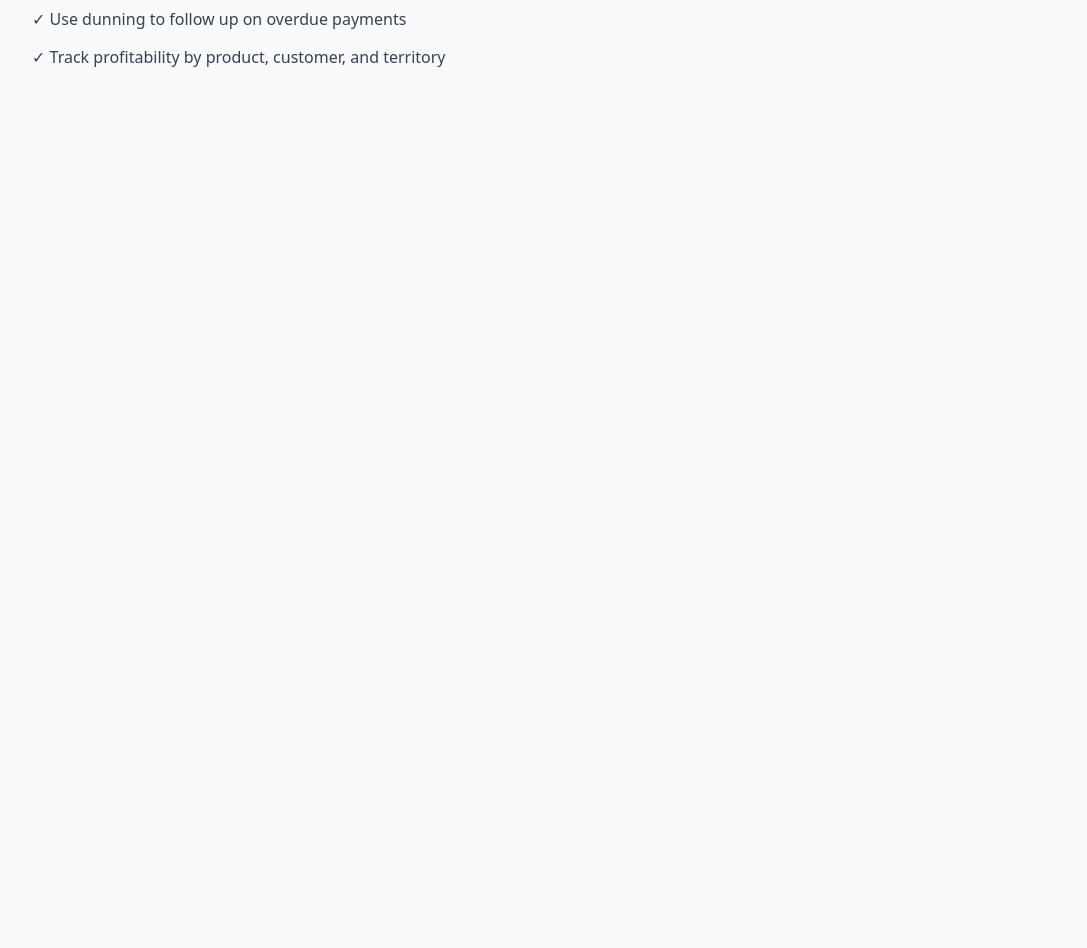
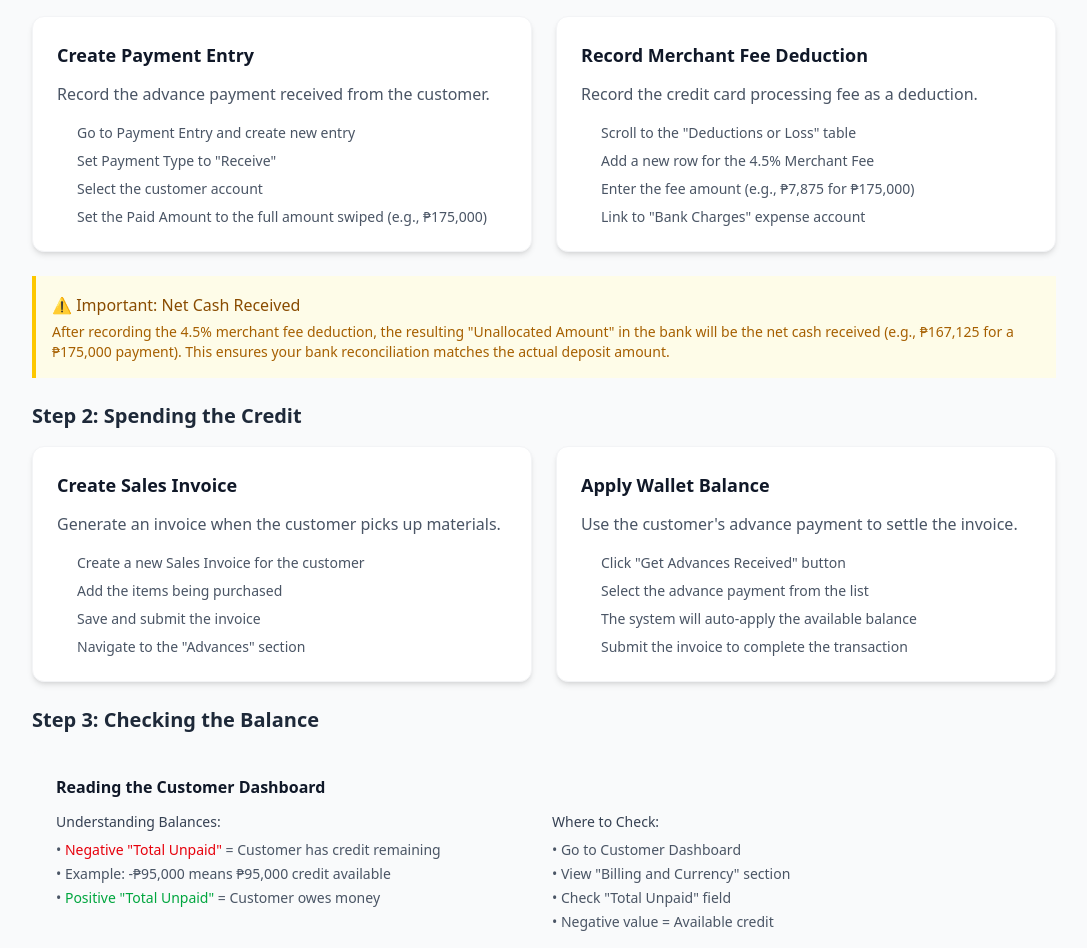
Before and after one commit to Shan060603/erpnext_guide, a Next.js app: page /accounting in a window 1280 px wide. Shown: the part 8424-9372 px from the top of the page, without its empty margins (96-1183 px from the left). Before the commit the page ends 8558 px from the top, so only its background shows below. Built offline with nearby package versions, Linux system fonts and the light colour scheme.

Commit message:
docs: add customer wallet docs to accounting and selling

```diff
--- a/app/accounting/page.tsx
+++ b/app/accounting/page.tsx
@@ -533,6 +533,102 @@ export default function AccountingPage() {
         </div>
       </Section>
 
+      <Section title="Customer Wallet (Advance Payments)">
+        <p className="mb-4">
+          The Customer Wallet feature allows you to manage advance payments and store credit for customers.
+          This is useful when customers pay upfront and use their balance over time for multiple purchases.
+        </p>
+
+        <div className="bg-green-50 border-l-4 border-green-400 p-4 mb-6">
+          <p className="text-green-800 font-medium">💡 Customer Wallet Overview</p>
+          <p className="text-green-700 text-sm mt-1">
+            When a customer pays a large amount upfront (e.g., ₱175,000), you can treat this as "Store Credit"
+            that they can spend down over time. The system tracks their balance and allows you to apply it to future invoices.
+          </p>
+        </div>
+
+        <h3 className="text-xl font-semibold text-gray-800 mb-4">Step 1: Recording the Deposit</h3>
+        <div className="grid grid-cols-1 md:grid-cols-2 gap-6 mb-6">
+          <StepCard
+            title="Create Payment Entry"
+            description="Record the advance payment received from the customer."
+            bullets={[
+              'Go to Payment Entry and create new entry',
+              'Set Payment Type to "Receive"',
+              'Select the customer account',
+              'Set the Paid Amount to the full amount swiped (e.g., ₱175,000)',
+            ]}
+          />
+          <StepCard
+            title="Record Merchant Fee Deduction"
+            description="Record the credit card processing fee as a deduction."
+            bullets={[
+              'Scroll to the "Deductions or Loss" table',
+              'Add a new row for the 4.5% Merchant Fee',
+              'Enter the fee amount (e.g., ₱7,875 for ₱175,000)',
+              'Link to "Bank Charges" expense account',
+            ]}
+          />
+        </div>
+
+        <div className="bg-yellow-50 border-l-4 border-yellow-400 p-4 mb-6">
+          <p className="text-yellow-800 font-medium">⚠️ Important: Net Cash Received</p>
+          <p className="text-yellow-700 text-sm mt-1">
+            After recording the 4.5% merchant fee deduction, the resulting "Unallocated Amount" in the bank
+            will be the net cash received (e.g., ₱167,125 for a ₱175,000 payment). This ensures your bank
+            reconciliation matches the actual deposit amount.
+          </p>
+        </div>
+
+        <h3 className="text-xl font-semibold text-gray-800 mb-4">Step 2: Spending the Credit</h3>
+        <div className="grid grid-cols-1 md:grid-cols-2 gap-6 mb-6">
+          <StepCard
+            title="Create Sales Invoice"
+            description="Generate an invoice when the customer picks up materials."
+            bullets={[
+              'Create a new Sales Invoice for the customer',
+              'Add the items being purchased',
+              'Save and submit the invoice',
+              'Navigate to the "Advances" section',
+            ]}
+          />
+          <StepCard
+            title="Apply Wallet Balance"
+            description="Use the customer's advance payment to settle the invoice."
+            bullets={[
+              'Click "Get Advances Received" button',
+              'Select the advance payment from the list',
+              'The system will auto-apply the available balance',
+              'Submit the invoice to complete the transaction',
+            ]}
+          />
+        </div>
+
+        <h3 className="text-xl font-semibold text-gray-800 mb-4">Step 3: Checking the Balance</h3>
+        <div className="bg-gray-50 p-6 rounded-lg">
+          <h4 className="font-semibold text-gray-900 mb-3">Reading the Customer Dashboard</h4>
+          <div className="grid grid-cols-1 md:grid-cols-2 gap-4">
+            <div>
+              <p className="text-sm font-medium text-gray-700 mb-2">Understanding Balances:</p>
+              <ul className="text-sm text-gray-600 space-y-1">
+                <li>• <span className="text-red-600 font-medium">Negative "Total Unpaid"</span> = Customer has credit remaining</li>
+                <li>• Example: -₱95,000 means ₱95,000 credit available</li>
+                <li>• <span className="text-green-600 font-medium">Positive "Total Unpaid"</span> = Customer owes money</li>
+              </ul>
+            </div>
+            <div>
+              <p className="text-sm font-medium text-gray-700 mb-2">Where to Check:</p>
+              <ul className="text-sm text-gray-600 space-y-1">
+                <li>• Go to Customer Dashboard</li>
+                <li>• View "Billing and Currency" section</li>
+                <li>• Check "Total Unpaid" field</li>
+                <li>• Negative value = Available credit</li>
+              </ul>
+            </div>
+          </div>
+        </div>
+      </Section>
+
       <Section title="Key Takeaways">
         <ul className="space-y-3 text-gray-700">
           <li>✓ Configure chart of accounts before processing transactions</li>
--- a/app/selling/page.tsx
+++ b/app/selling/page.tsx
@@ -476,6 +476,102 @@ export default function SellingPage() {
         </div>
       </Section>
 
+      <Section title="Customer Wallet (Advance Payments)">
+        <p className="mb-4">
+          The Customer Wallet feature allows you to manage advance payments and store credit for customers.
+          This is useful when customers pay upfront and use their balance over time for multiple purchases.
+        </p>
+
+        <div className="bg-green-50 border-l-4 border-green-400 p-4 mb-6">
+          <p className="text-green-800 font-medium">💡 Customer Wallet Overview</p>
+          <p className="text-green-700 text-sm mt-1">
+            When a customer pays a large amount upfront (e.g., ₱175,000), you can treat this as "Store Credit"
+            that they can spend down over time. The system tracks their balance and allows you to apply it to future invoices.
+          </p>
+        </div>
+
+        <h3 className="text-xl font-semibold text-gray-800 mb-4">Step 1: Recording the Deposit</h3>
+        <div className="grid grid-cols-1 md:grid-cols-2 gap-6 mb-6">
+          <StepCard
+            title="Create Payment Entry"
+            description="Record the advance payment received from the customer."
+            bullets={[
+              'Go to Payment Entry and create new entry',
+              'Set Payment Type to "Receive"',
+              'Select the customer account',
+              'Set the Paid Amount to the full amount swiped (e.g., ₱175,000)',
+            ]}
+          />
+          <StepCard
+            title="Record Merchant Fee Deduction"
+            description="Record the credit card processing fee as a deduction."
+            bullets={[
+              'Scroll to the "Deductions or Loss" table',
+              'Add a new row for the 4.5% Merchant Fee',
+              'Enter the fee amount (e.g., ₱7,875 for ₱175,000)',
+              'Link to "Bank Charges" expense account',
+            ]}
+          />
+        </div>
+
+        <div className="bg-yellow-50 border-l-4 border-yellow-400 p-4 mb-6">
+          <p className="text-yellow-800 font-medium">⚠️ Important: Net Cash Received</p>
+          <p className="text-yellow-700 text-sm mt-1">
+            After recording the 4.5% merchant fee deduction, the resulting "Unallocated Amount" in the bank
+            will be the net cash received (e.g., ₱167,125 for a ₱175,000 payment). This ensures your bank
+            reconciliation matches the actual deposit amount.
+          </p>
+        </div>
+
+        <h3 className="text-xl font-semibold text-gray-800 mb-4">Step 2: Spending the Credit</h3>
+        <div className="grid grid-cols-1 md:grid-cols-2 gap-6 mb-6">
+          <StepCard
+            title="Create Sales Invoice"
+            description="Generate an invoice when the customer picks up materials."
+            bullets={[
+              'Create a new Sales Invoice for the customer',
+              'Add the items being purchased',
+              'Save and submit the invoice',
+              'Navigate to the "Advances" section',
+            ]}
+          />
+          <StepCard
+            title="Apply Wallet Balance"
+            description="Use the customer's advance payment to settle the invoice."
+            bullets={[
+              'Click "Get Advances Received" button',
+              'Select the advance payment from the list',
+              'The system will auto-apply the available balance',
+              'Submit the invoice to complete the transaction',
+            ]}
+          />
+        </div>
+
+        <h3 className="text-xl font-semibold text-gray-800 mb-4">Step 3: Checking the Balance</h3>
+        <div className="bg-gray-50 p-6 rounded-lg">
+          <h4 className="font-semibold text-gray-900 mb-3">Reading the Customer Dashboard</h4>
+          <div className="grid grid-cols-1 md:grid-cols-2 gap-4">
+            <div>
+              <p className="text-sm font-medium text-gray-700 mb-2">Understanding Balances:</p>
+              <ul className="text-sm text-gray-600 space-y-1">
+                <li>• <span className="text-red-600 font-medium">Negative "Total Unpaid"</span> = Customer has credit remaining</li>
+                <li>• Example: -₱95,000 means ₱95,000 credit available</li>
+                <li>• <span className="text-green-600 font-medium">Positive "Total Unpaid"</span> = Customer owes money</li>
+              </ul>
+            </div>
+            <div>
+              <p className="text-sm font-medium text-gray-700 mb-2">Where to Check:</p>
+              <ul className="text-sm text-gray-600 space-y-1">
+                <li>• Go to Customer Dashboard</li>
+                <li>• View "Billing and Currency" section</li>
+                <li>• Check "Total Unpaid" field</li>
+                <li>• Negative value = Available credit</li>
+              </ul>
+            </div>
+          </div>
+        </div>
+      </Section>
+
       <Section title="Key Takeaways">
         <ul className="space-y-3 text-gray-700">
           <li>✓ Always create Sales Orders from accepted Quotations</li>
```
